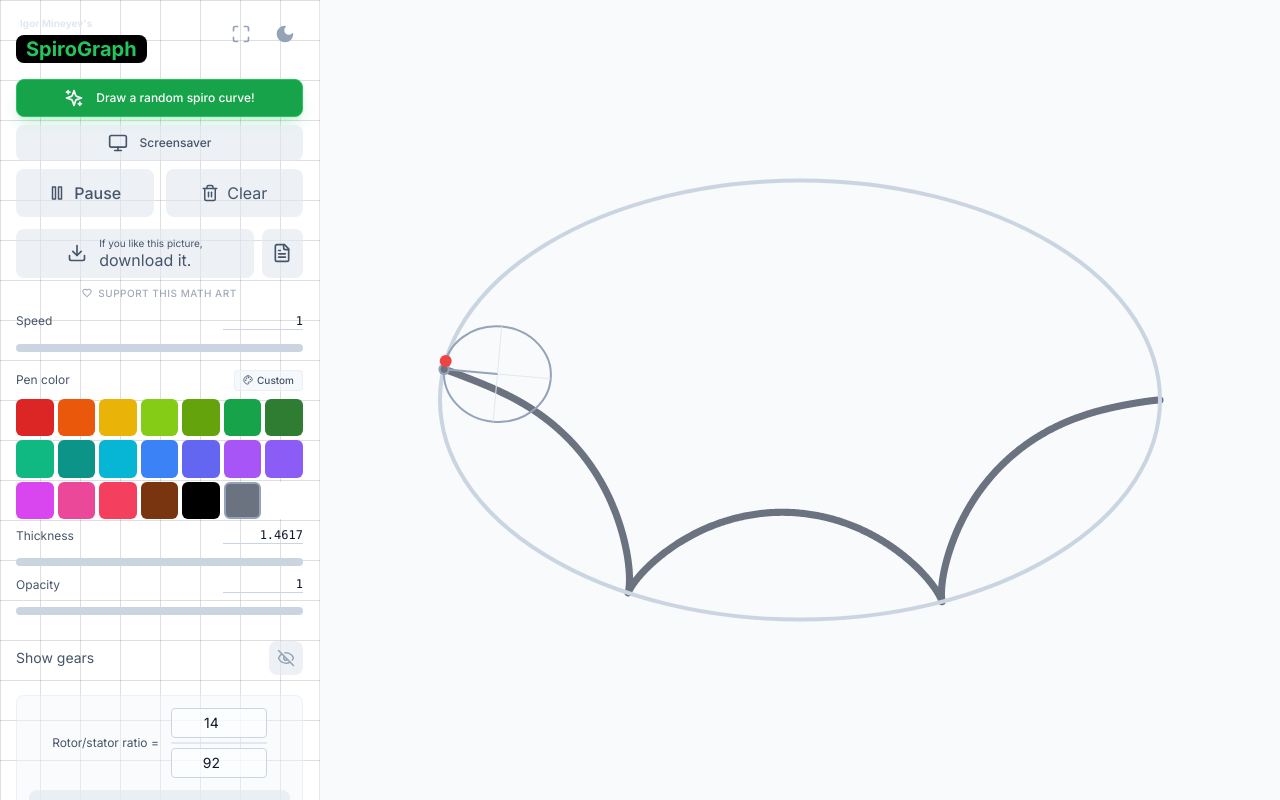
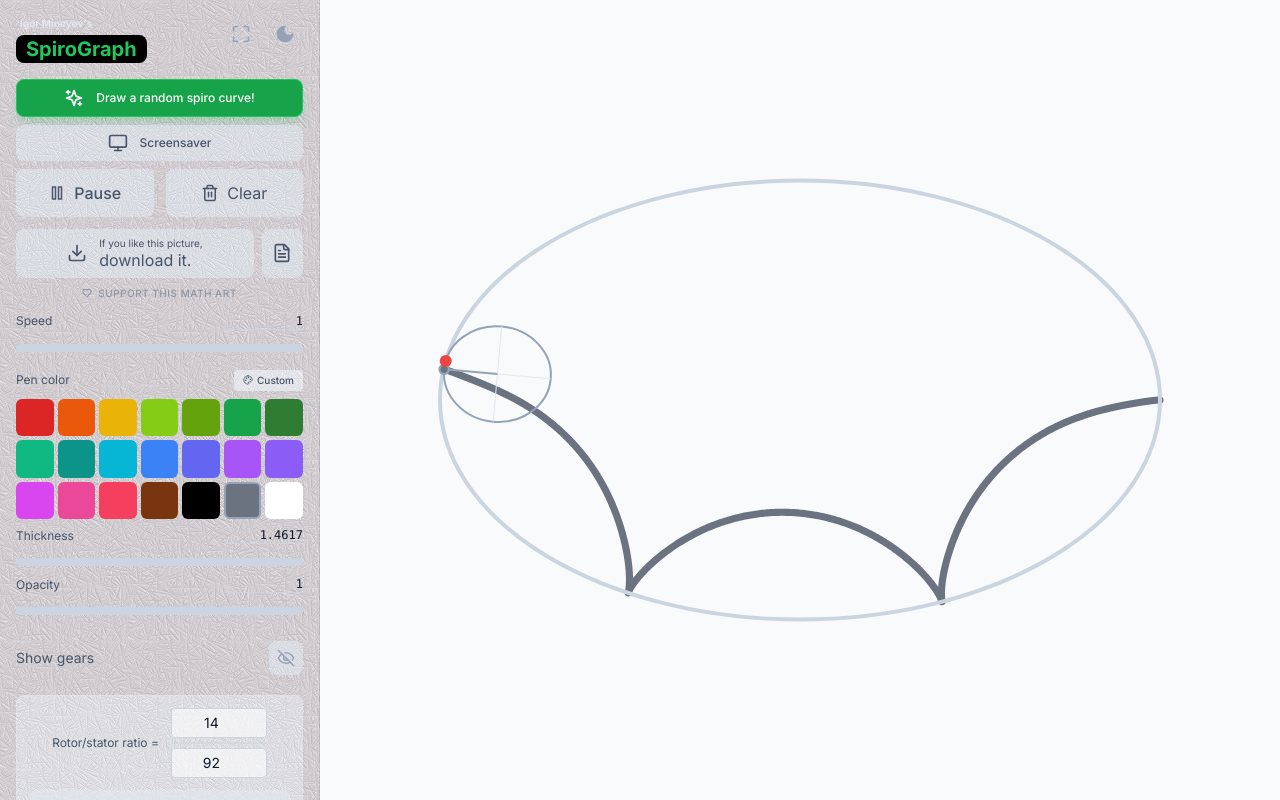
Before and after one commit to IgorMineyev/SpiroGraph, a React (Vite) app: page / in a window 1280 px wide. Built offline with nearby package versions, Linux system fonts and the light colour scheme.

Commit message:
Add files via upload

```diff
--- /dev/null
+++ b/assets.d.ts
@@ -0,0 +1,4 @@
+declare module '*.jpg' {
+  const src: string;
+  export default src;
+}
--- a/components/Controls.tsx
+++ b/components/Controls.tsx
@@ -2,6 +2,9 @@ import React, { useState, useEffect } from 'react';
 import { SpiroConfig, Theme } from '../types';
 import { PRESET_COLORS, BACKGROUND_TEXTURE } from '../constants';
 import { Play, Pause, Trash2, Download, Eye, EyeOff, X, Shuffle, Sparkles, Sun, Moon, Monitor, Maximize, Minimize, FileText, Palette, Heart } from 'lucide-react';
+
+// NEW: Light-mode tiled background image for the settings sidebar
+import lightSettingsBg from '../assets/bg.jpg';
 
 interface ControlsProps {
   config: SpiroConfig;
@@ -174,7 +177,7 @@ export const Controls: React.FC<ControlsProps> = ({
     setDenominator(d);
 
     const outerC = calculateEllipseCircumference(config.outerRadius, config.statorAspect);
-    const targetInnerC = outerC * (n/d);
+    const targetInnerC = outerC * (n / d);
     const unitInnerC = calculateEllipseCircumference(1, config.rotorAspect);
     let newInnerRadius = Math.max(10, Math.min(400, targetInnerC / unitInnerC));
     const newPenOffset = Math.floor(newInnerRadius * (0.4 + Math.random() * 0.8));
@@ -197,7 +200,7 @@ export const Controls: React.FC<ControlsProps> = ({
     const rAspect = randomEcc();
 
     const outerC = calculateEllipseCircumference(config.outerRadius, sAspect);
-    const targetInnerC = outerC * (n/d);
+    const targetInnerC = outerC * (n / d);
     const unitInnerC = calculateEllipseCircumference(1, rAspect);
     let newInnerRadius = Math.max(10, Math.min(400, targetInnerC / unitInnerC));
     const newPenOffset = Math.floor(newInnerRadius * (0.4 + Math.random() * 0.8));
@@ -223,12 +226,16 @@ export const Controls: React.FC<ControlsProps> = ({
   const logoBg = theme === 'dark' ? 'white' : 'black';
   const logoText = theme === 'dark' ? 'text-slate-600 group-hover:text-slate-500' : 'text-slate-200 group-hover:text-slate-500';
 
-  // TECHNICAL GRID: Tiled grid background for the sidebar to match main workspace
-  const containerStyle = {
+  // TECHNICAL GRID: Tiled background for the sidebar.
+  // Change requested: in LIGHT mode tile by bg.jpg; in DARK mode keep the existing grid texture.
+  const containerStyle: React.CSSProperties = {
     backgroundColor: theme === 'dark' ? '#0f172a' : '#ffffff',
-    backgroundImage: `url("${BACKGROUND_TEXTURE}")`,
+    backgroundImage: theme === 'light'
+      ? `url(${lightSettingsBg})`
+      : `url("${BACKGROUND_TEXTURE}")`,
     backgroundRepeat: 'repeat',
-    backgroundSize: '40px 40px',
+    // Keep existing sizing for the dark texture; for the JPG we let it tile at its natural size.
+    backgroundSize: theme === 'light' ? 'auto' : '40px 40px',
   };
 
   return (
```
Also changed, not shown: assets/bg.jpg (added). Lines whose indentation alone changed are shown as unchanged.
